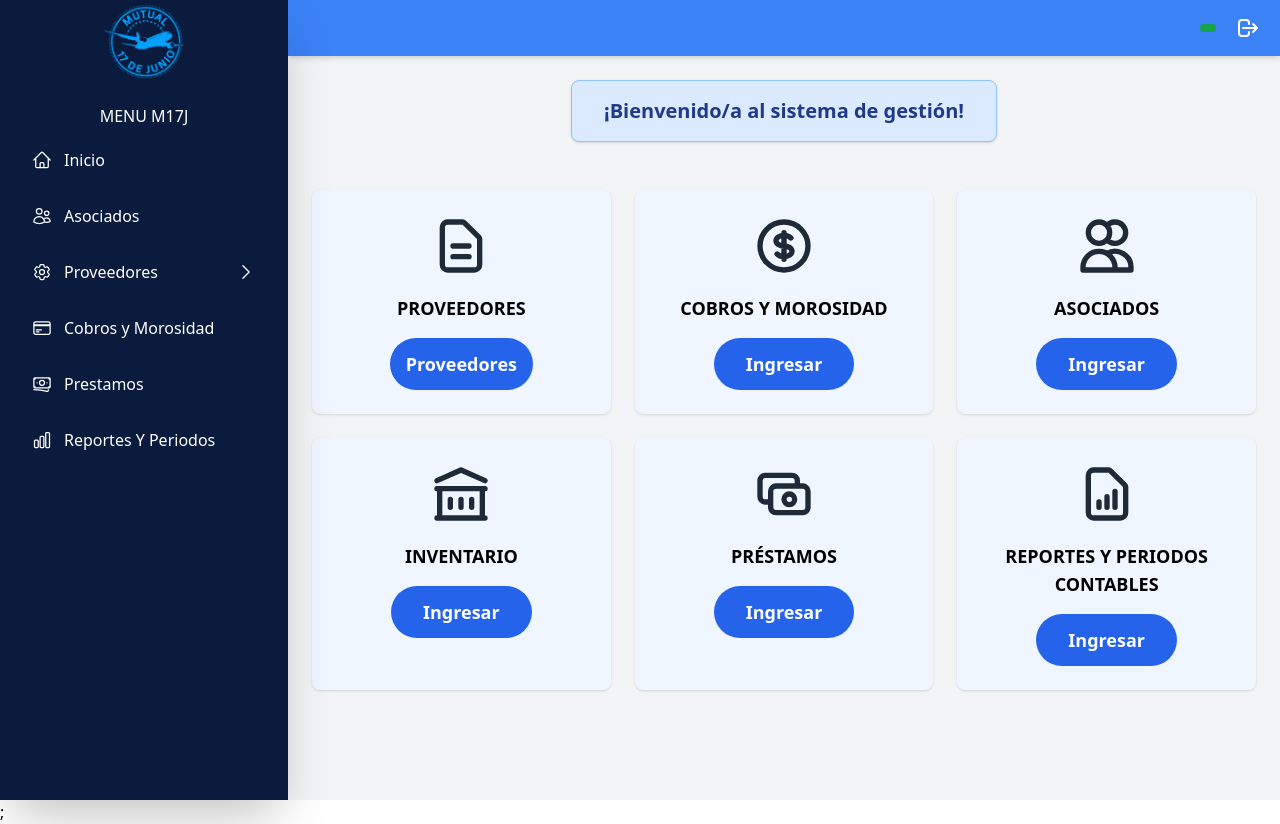
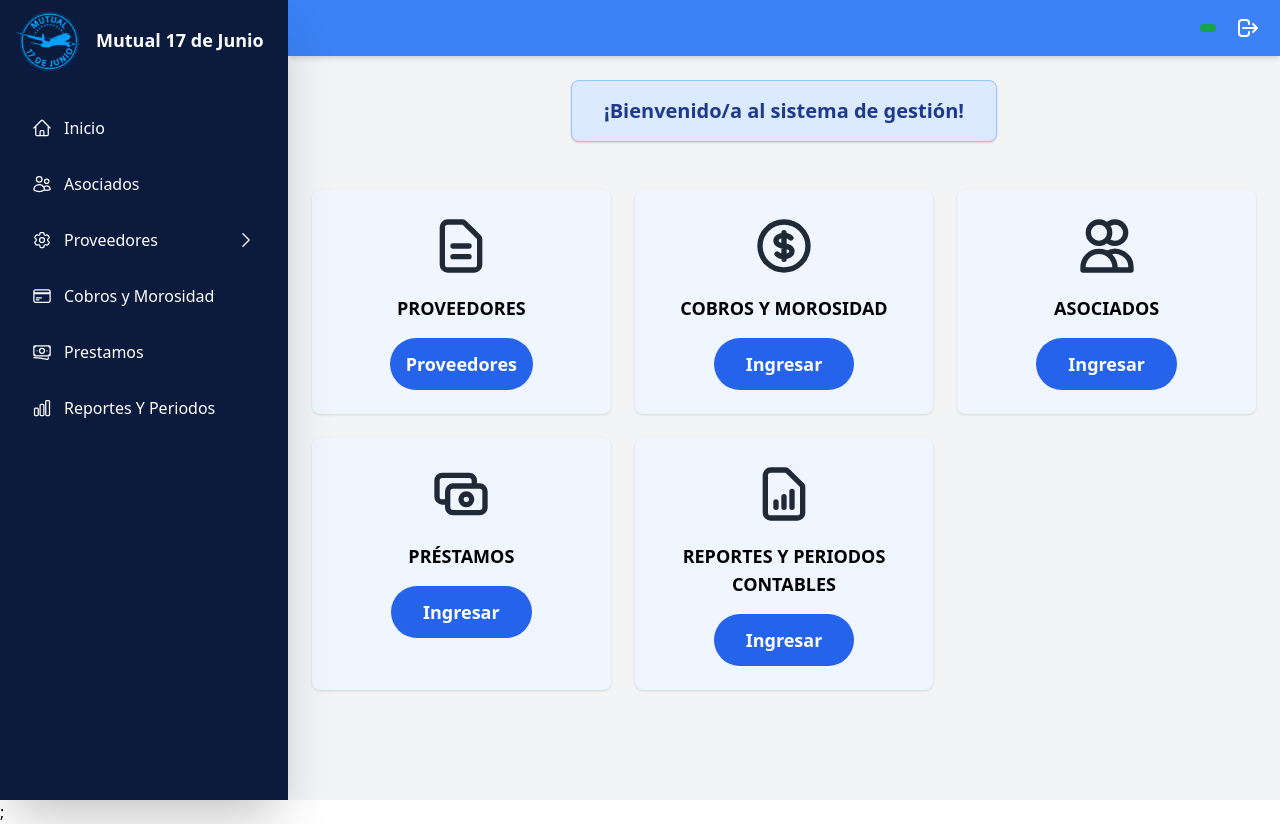
Before and after one commit to alanfrancoa/Mutual-17-Junio, a React (Create React App) app in the folder frontend/Mutual/: page /dashboard in a window 1280 px wide. Built offline with nearby package versions, Linux system fonts and the light colour scheme.

Commit message:
Vistas Sidebar y Dashboard Admin, gestor y consultor

```diff
--- a/frontend/Mutual/src/pages/dashboard/Dashboard.tsx
+++ b/frontend/Mutual/src/pages/dashboard/Dashboard.tsx
@@ -9,6 +9,7 @@ interface DashboardProps {
 
 const Dashboard: React.FC<DashboardProps> = ({ hasNotifications = true }) => {
   const navigate = useNavigate();
+  const userRole = sessionStorage.getItem("userRole");
 
   return (
     <div className="min-h-screen bg-gray-100">
@@ -25,9 +26,42 @@ const Dashboard: React.FC<DashboardProps> = ({ hasNotifications = true }) => {
         </div>
 
         {/* Main Content Area */}
-
         <div className="flex-1 p-6">
           <div className="grid grid-cols-2 md:grid-cols-3 gap-6">
+            {userRole === "Consultor" ? (
+              // Solo Consultor: Reportes y Periodos Contables
+              <div className="bg-blue-50 p-6 rounded-lg shadow">
+                <div className="flex flex-col items-center">
+                  <div className="text-gray-800 mb-4">
+                    <svg
+                      xmlns="http://www.w3.org/2000/svg"
+                      className="h-16 w-16"
+                      fill="none"
+                      viewBox="0 0 24 24"
+                      stroke="currentColor"
+                    >
+                      <path
+                        strokeLinecap="round"
+                        strokeLinejoin="round"
+                        strokeWidth={2}
+                        d="M9 17v-2m3 2v-4m3 4v-6m2 10H7a2 2 0 01-2-2V5a2 2 0 012-2h5.586a1 1 0 01.707.293l5.414 5.414a1 1 0 01.293.707V19a2 2 0 01-2 2z"
+                      />
+                    </svg>
+                  </div>
+                  <h3 className="text-lg font-semibold mb-2 text-center">
+                    REPORTES Y PERIODOS CONTABLES
+                  </h3>
+                  <button
+                    onClick={() => navigate("/periodos")}
+                    className="mt-2 px-8 py-3 bg-blue-600 text-white rounded-full text-lg font-semibold hover:bg-blue-700 transition"
+                  >
+                    Ingresar
+                  </button>
+                </div>
+              </div>
+            ) : (
+              // Admin y Gestor: Todos los paneles
+              <>
                 {/* Proveedores */}
                 <div className="bg-blue-50 p-6 rounded-lg shadow">
                   <div className="flex flex-col items-center">
@@ -118,34 +152,6 @@ const Dashboard: React.FC<DashboardProps> = ({ hasNotifications = true }) => {
                   </div>
                 </div>
 
-            {/* Inventario */}
-            <div className="bg-blue-50 p-6 rounded-lg shadow">
-              <div className="flex flex-col items-center">
-                <div className="text-gray-800 mb-4">
-                  <svg
-                    xmlns="http://www.w3.org/2000/svg"
-                    className="h-16 w-16"
-                    fill="none"
-                    viewBox="0 0 24 24"
-                    stroke="currentColor"
-                  >
-                    <path
-                      strokeLinecap="round"
-                      strokeLinejoin="round"
-                      strokeWidth={2}
-                      d="M8 14v3m4-3v3m4-3v3M3 21h18M3 10h18M3 7l9-4 9 4M4 10h16v11H4V10z"
-                    />
-                  </svg>
-                </div>
-                <h3 className="text-lg font-semibold mb-2 text-center">
-                  INVENTARIO
-                </h3>
-                <button className="mt-2 px-8 py-3 bg-blue-600 text-white rounded-full text-lg font-semibold hover:bg-blue-700 transition">
-                  Ingresar
-                </button>
-              </div>
-            </div>
-
                 {/* Préstamos */}
                 <div className="bg-blue-50 p-6 rounded-lg shadow">
                   <div className="flex flex-col items-center">
@@ -177,7 +183,7 @@ const Dashboard: React.FC<DashboardProps> = ({ hasNotifications = true }) => {
                   </div>
                 </div>
 
-            {/* Reportes y Normativas */}
+                {/* Reportes y Periodos Contables */}
                 <div className="bg-blue-50 p-6 rounded-lg shadow">
                   <div className="flex flex-col items-center">
                     <div className="text-gray-800 mb-4">
@@ -201,12 +207,14 @@ const Dashboard: React.FC<DashboardProps> = ({ hasNotifications = true }) => {
                     </h3>
                     <button
                       onClick={() => navigate("/periodos")}
-                className="mt-2 px-8 py-3 bg-blue-600 text-white rounded-full text-lg font-semibold hover:bg-blue-700 transition">
-
+                      className="mt-2 px-8 py-3 bg-blue-600 text-white rounded-full text-lg font-semibold hover:bg-blue-700 transition"
+                    >
                       Ingresar
                     </button>
                   </div>
                 </div>
+              </>
+            )}
           </div>
         </div>
       </div>
--- a/frontend/Mutual/src/pages/dashboard/components/Sidebar.tsx
+++ b/frontend/Mutual/src/pages/dashboard/components/Sidebar.tsx
@@ -24,22 +24,23 @@ const Sidebar: React.FC = () => {
     setIsSuppliersOpen(!isSuppliersOpen);
   };
   const userRole = sessionStorage.getItem("userRole");
+
   return (
     <aside
       className="fixed top-0 left-0 h-screen w-72 shadow-2xl text-white flex flex-col z-50"
       style={{ backgroundColor: "rgb(10,27,61)" }}
     >
-      <div className="flex items-center justify-center h-20 ">
+      <div className="flex flex-row items-center justify-start h-20 px-4">
         <img
           src="/assets/logo-mutual.png"
           alt="Logo Mutual"
-          className="h-20 w-20 object-contain"
+          className="h-16 w-16 object-contain"
         />
+        <h2 className="ml-4 text-lg font-bold">Mutual 17 de Junio</h2>
+
       </div>
 
       <nav className="flex-1 px-4 py-6 space-y-2">
-        <h2 className="text-center">MENU M17J</h2>
-
         <a
           href="/dashboard"
           className="flex items-center gap-3 py-3 px-4 rounded-lg hover:bg-blue-700 transition font-medium"
@@ -47,7 +48,18 @@ const Sidebar: React.FC = () => {
           <HomeIcon className="h-5 w-5" />
           Inicio
         </a>
-
+        {/* vista segun roles consultor, gestor y admin sidebar */}
+        {userRole === "Consultor" ? (
+          <>
+            <a
+              href="/periodos"
+              className="flex items-center gap-3 py-3 px-4 rounded-lg hover:bg-blue-700 transition font-medium"
+            >
+              <ChartBarIcon className="h-5 w-5" /> Reportes Y Periodos
+            </a>
+          </>
+        ) : (
+          <>
             <a
               href="/asociados"
               className="flex items-center gap-3 py-3 px-4 rounded-lg hover:bg-blue-700 transition font-medium"
@@ -104,7 +116,6 @@ const Sidebar: React.FC = () => {
               <BanknotesIcon className="h-5 w-5" />
               Prestamos
             </a>
-
             <a
               href="/periodos"
               className="flex items-center gap-3 py-3 px-4 rounded-lg hover:bg-blue-700 transition font-medium"
@@ -112,6 +123,7 @@ const Sidebar: React.FC = () => {
               <ChartBarIcon className="h-5 w-5" /> Reportes Y Periodos
             </a>
 
+            {/* Solo Administrador: Acceso Administrador */}
             {userRole === "Administrador" && (
               <div className="relative">
                 <button
@@ -122,7 +134,6 @@ const Sidebar: React.FC = () => {
                     <Cog6ToothIcon className="h-5 w-5" />
                     Acceso Administrador
                   </div>
-
                   <ChevronDownIcon
                     className={`h-5 w-5 transition-transform duration-300 ${
                       isAdminMenuOpen ? "rotate-0" : "-rotate-90"
@@ -142,11 +153,14 @@ const Sidebar: React.FC = () => {
                       href="/auditoria"
                       className="flex items-center gap-3 py-2 px-4 rounded-lg hover:bg-blue-700 transition text-sm font-medium"
                     >
-                  <ClipboardDocumentListIcon className="h-4 w-4" /> Auditorías
+                      <ClipboardDocumentListIcon className="h-4 w-4" />{" "}
+                      Auditorías
                     </a>
                   </div>
                 )}
               </div>
+            )}
+          </>
         )}
       </nav>
     </aside>
```
Lines whose indentation alone changed are shown as unchanged.
